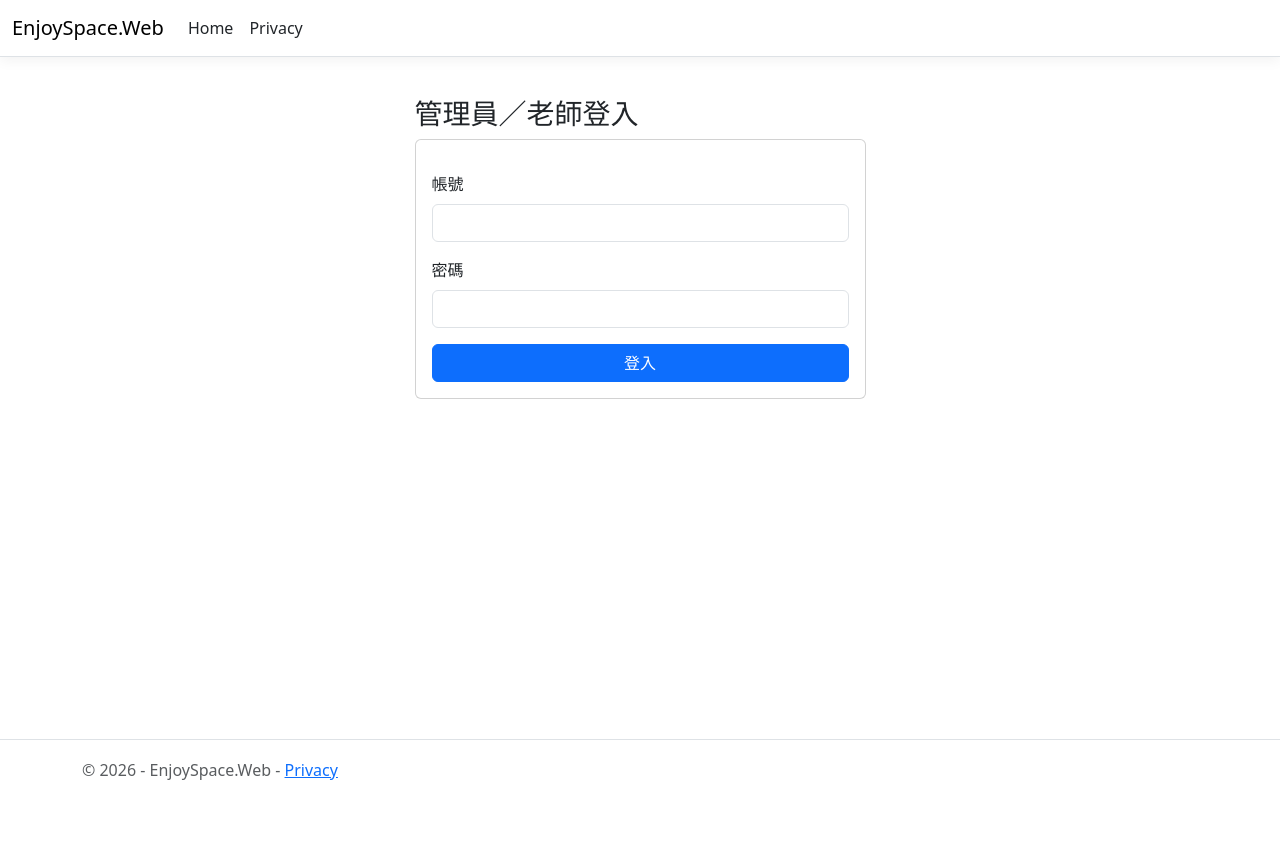
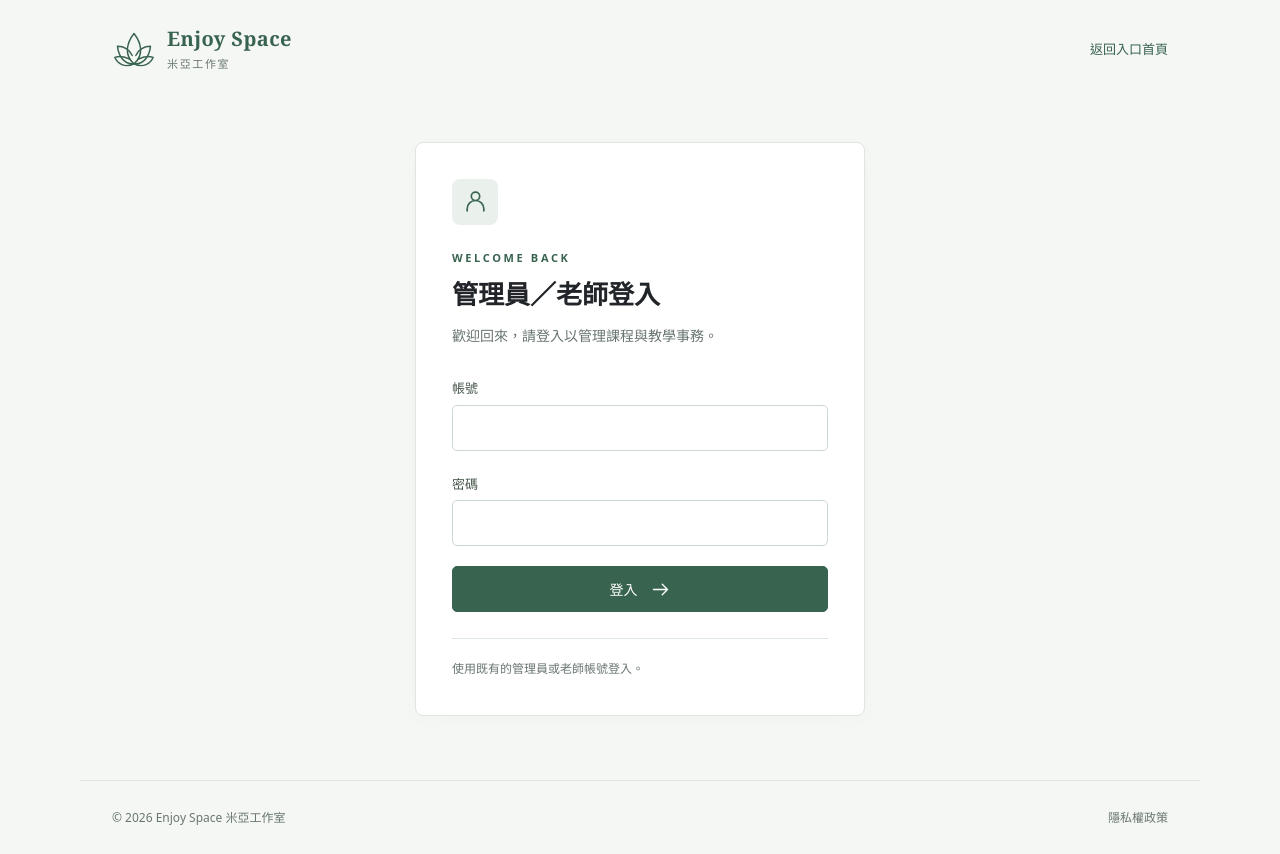
Before and after one commit to ChyuanYanChuen2026/EnjoySpaceYoga, an ASP.NET Core app: page /Account/Login in a window 1280 px wide. Before the commit the page ends 780 px from the top, so only its background shows below. Run offline with ASP.NET Core 8, Linux system fonts and the light colour scheme; style sheets or scripts are compiled from the project's sources; the project's own start-up code is not run, and a stand-in starts its controllers and pages.

Commit message:
feat.登入頁美化，與首頁後台統一為白底淡綠風格 1.統一品牌、表單、按鈕及手機排版 2.驗證提示改為中文 3.調整資料

```diff
--- a/Areas/Admin/Views/LessonPlans/Index.cshtml
+++ b/Areas/Admin/Views/LessonPlans/Index.cshtml
@@ -7,8 +7,8 @@
 <div class="table-responsive card card-body"><table class="table align-middle">
     <thead><tr><th>方案</th><th>對象</th><th>堂數／價格</th><th>效期</th><th>狀態</th><th>操作</th></tr></thead>
     <tbody>@foreach (var p in Model.Items) {
-        <tr><td>@p.PlanName<br /><small>@p.PlanCode</small></td><td>@(p.PlanType == "Trial" ? "體驗生" : "正式學生")</td>
-            <td>@p.SessionQuota 堂／$@p.Price.ToString("N2")</td><td>@(p.ValidityUnit == "Days" ? $"{p.ValidityValue} 天（含生效日）" : "不限期")</td>
+        <tr><td>@p.PlanName<br /><small>@p.PlanCode</small></td><td>@EnjoySpace.Web.Models.LessonPlanLabels.Audience(p.AudienceType)</td>
+            <td>@p.SessionQuota 堂／$@p.Price.ToString("N2")</td><td>@EnjoySpace.Web.Models.LessonPlanLabels.Validity(p.ValidityUnit, p.ValidityValue)</td>
             <td>@(p.IsActive ? "啟用" : "停用")</td><td><a asp-action="Edit" asp-route-id="@p.LessonPlanId">編輯</a></td></tr>
     }</tbody></table>@if (Model.TotalCount == 0) { <p>尚無方案，請先新增。</p> }</div>
 <p class="mt-3">共 @Model.TotalCount 筆，第 @Model.Page / @Model.PageCount 頁</p>
--- a/Controllers/AccountController.cs
+++ b/Controllers/AccountController.cs
@@ -55,7 +55,7 @@ public class AccountController(AppDbContext db) : Controller
 
 public class AdminLoginModel
 {
-    [Required, StringLength(100)] public string Account { get; set; } = "";
-    [Required, DataType(DataType.Password)] public string Password { get; set; } = "";
+    [Required(ErrorMessage = "請輸入帳號。"), StringLength(100, ErrorMessage = "帳號長度不可超過 100 字。")] public string Account { get; set; } = "";
+    [Required(ErrorMessage = "請輸入密碼。"), DataType(DataType.Password)] public string Password { get; set; } = "";
     public string? ReturnUrl { get; set; }
 }
--- a/Program.cs
+++ b/Program.cs
@@ -48,6 +48,7 @@ var connectionString = builder.Configuration.GetConnectionString("DefaultConnect
 builder.Services.AddDbContext<AppDbContext>(options =>options.UseSqlServer(connectionString));
 builder.Services.AddScoped<DashboardService>();
 builder.Services.AddScoped<CourseService>();
+builder.Services.AddScoped<PortalCatalogService>();
 builder.Services.AddScoped<AdminCatalogService>();
 builder.Services.AddScoped<ClassSessionService>();
 builder.Services.AddScoped<EnrollmentApplicationService>();
--- a/Views/Account/Login.cshtml
+++ b/Views/Account/Login.cshtml
@@ -1,16 +1,45 @@
 @model EnjoySpace.Web.Controllers.AdminLoginModel
-@{ ViewData["Title"] = "管理員／老師登入"; }
-<div class="row justify-content-center py-4">
-    <div class="col-12 col-sm-8 col-lg-5">
-        <h1 class="h3">管理員／老師登入</h1>
-        <form asp-action="Login" method="post" class="card card-body">
-            <div asp-validation-summary="All" class="text-danger" role="alert"></div>
-            <input asp-for="ReturnUrl" type="hidden" />
-            <label asp-for="Account" class="form-label">帳號</label>
-            <input asp-for="Account" class="form-control mb-3" autocomplete="username" />
-            <label asp-for="Password" class="form-label">密碼</label>
-            <input asp-for="Password" class="form-control mb-3" autocomplete="current-password" />
-            <button class="btn btn-primary">登入</button>
-        </form>
-    </div>
-</div>
+@{
+    Layout = null;
+    ViewData["Title"] = "管理員／老師登入";
+}
+<!DOCTYPE html>
+<html lang="zh-Hant">
+<head>
+    <meta charset="utf-8" />
+    <meta name="viewport" content="width=device-width, initial-scale=1" />
+    <title>@ViewData["Title"]｜Enjoy Space 後台</title>
+    <link rel="stylesheet" href="~/lib/bootstrap/dist/css/bootstrap.min.css" asp-append-version="true" />
+    <link rel="stylesheet" href="~/css/workspace.css" asp-append-version="true" />
+</head>
+<body class="entry-page admin-app login-page">
+    <a href="#main-content" class="skip-link">跳至主要內容</a>
+    <header class="entry-header">
+        <a class="es-brand" asp-area="" asp-controller="Home" asp-action="Index"><partial name="_BrandMark" /><span><strong>Enjoy Space</strong><small>米亞工作室</small></span></a>
+        <a class="login-home-link" asp-area="" asp-controller="Home" asp-action="Index">返回入口首頁</a>
+    </header>
+    <main class="login-main" id="main-content" tabindex="-1">
+        <section class="card login-card" aria-labelledby="login-title">
+            <div class="login-symbol"><partial name="_UiIcon" model='"user"' /></div>
+            <p class="entry-eyebrow">WELCOME BACK</p>
+            <h1 id="login-title">管理員／老師登入</h1>
+            <p class="login-intro" id="login-help">歡迎回來，請登入以管理課程與教學事務。</p>
+            <form asp-area="" asp-controller="Account" asp-action="Login" method="post" aria-describedby="login-help">
+                <div asp-validation-summary="All" class="login-validation" role="alert"></div>
+                <input asp-for="ReturnUrl" type="hidden" />
+                <div class="login-field">
+                    <label asp-for="Account" class="form-label">帳號</label>
+                    <input asp-for="Account" class="form-control" autocomplete="username" autocapitalize="none" spellcheck="false" maxlength="100" required />
+                </div>
+                <div class="login-field">
+                    <label asp-for="Password" class="form-label">密碼</label>
+                    <input asp-for="Password" class="form-control" autocomplete="current-password" required />
+                </div>
+                <button class="btn btn-primary login-submit" type="submit">登入<partial name="_UiIcon" model='"arrow"' /></button>
+            </form>
+            <p class="login-note">使用既有的管理員或老師帳號登入。</p>
+        </section>
+    </main>
+    <footer class="entry-footer"><span>© @DateTime.Now.Year Enjoy Space 米亞工作室</span><a asp-area="" asp-controller="Home" asp-action="Privacy">隱私權政策</a></footer>
+</body>
+</html>
--- a/wwwroot/css/workspace.css
+++ b/wwwroot/css/workspace.css
@@ -169,3 +169,31 @@
  .entry-footer { flex-wrap:wrap; }
 }
 @media (prefers-reduced-motion:reduce) { .entry-option { transition:none; } }
+
+/* Staff login shares the entry page brand and the admin form controls. */
+.login-main { width:100%; flex:1; display:grid; place-items:center; padding:42px 24px 64px; }
+.login-page .login-card { width:100%; max-width:450px; padding:36px; box-shadow:0 4px 20px #273e3105; }
+.login-symbol { display:grid; place-items:center; width:46px; height:46px; margin-bottom:24px; color:var(--es-green); background:var(--es-soft); border-radius:8px; }
+.login-symbol .ui-icon { width:25px; height:25px; }
+.login-card .entry-eyebrow { margin-bottom:10px; }
+.login-card h1 { font-size:26px; font-weight:600; line-height:1.4; margin-bottom:10px; }
+.login-intro { color:var(--es-muted); font-size:14px; line-height:1.8; margin-bottom:27px; }
+.login-field { margin-bottom:20px; }
+.login-page .form-control { min-height:46px; }
+.login-page .login-submit { display:flex; justify-content:center; align-items:center; gap:12px; width:100%; min-height:46px; margin-top:8px; }
+.login-note { border-top:1px solid var(--es-border); padding-top:20px; margin:26px 0 0; color:var(--es-muted); font-size:12px; }
+.login-home-link { font-size:13px; text-decoration:none; }
+.login-page .es-brand { color:var(--es-ink); }
+.login-page .entry-footer a { color:var(--es-muted); }
+.login-validation.validation-summary-valid { display:none; }
+.login-validation.validation-summary-errors { padding:12px 14px; margin-bottom:20px; background:#fdf0ef; border:1px solid #efcfcb; border-radius:5px; color:#923d34; font-size:13px; overflow-wrap:anywhere; }
+.login-validation ul { padding-left:18px; margin:0; }
+.login-page .input-validation-error { border-color:#b86359; }
+@media (max-width:575.98px) {
+ .login-main { padding:20px 20px 40px; }
+ .login-page .login-card { padding:27px 23px; }
+ .login-card h1 { font-size:23px; }
+ .login-home-link { font-size:12px; }
+ .login-page .entry-header { gap:16px; flex-wrap:wrap; }
+ .login-page .form-control { font-size:16px; }
+}
```
Also changed, not shown: Controllers/PortalController.cs (+33 -19 lines), Models/LessonPlanLabels.cs (added, +14 -0 lines), Services/PortalCatalogService.cs (added, +86 -0 lines), EnjoySpace.Web.csproj, 1 other file.
